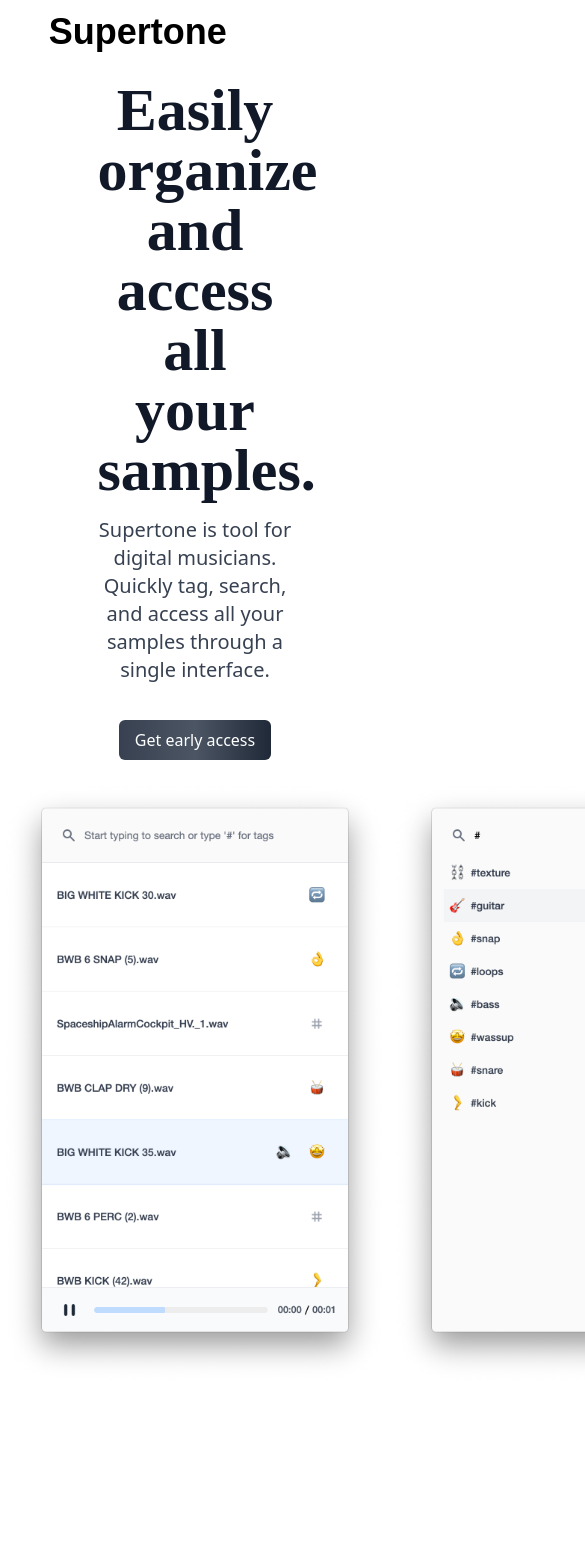
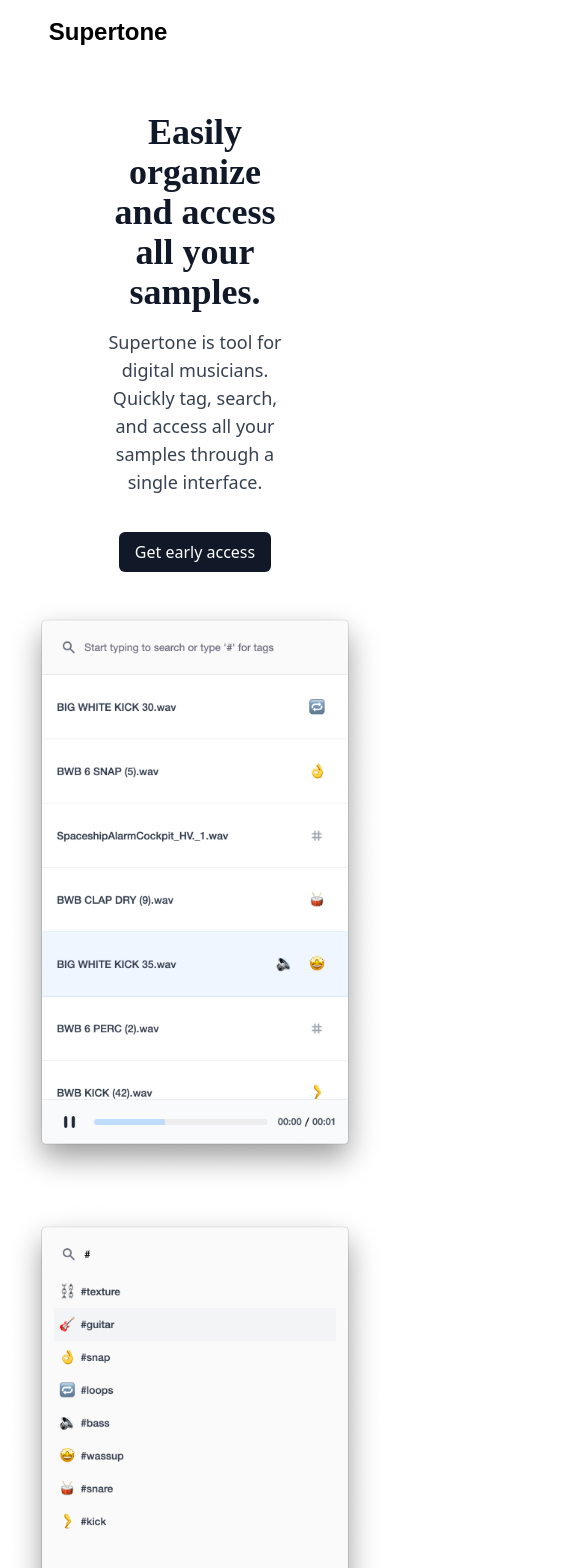
Before and after one commit to supertone-dev/supertone-website, a Next.js app: page / in a window 390 px wide. Shown: the top 1568 px of the page, 585 px wide, since content can reach past the window. Before the commit the page ends 1387 px from the top, so only its background shows below. Built offline with nearby package versions, Linux system fonts and the light colour scheme; a web font is replaced by a local one.

Commit message:
implemented responsive mobile design

```diff
--- a/pages/_app.js
+++ b/pages/_app.js
@@ -11,6 +11,10 @@
           href="https://use.typekit.net/gsd5aql.css"
         ></link>
         <link rel="icon" href="/favicon.svg" />
+        <meta
+          name="viewport"
+          content="width=device-width; initial-scale=1.0; maximum-scale=1.0; user-scalable=0;"
+        />
       </Head>
       <Component {...pageProps} />
     </>
--- a/pages/index.js
+++ b/pages/index.js
@@ -16,9 +16,11 @@
   return (
     <>
       <div className={`flex flex-col w-screen ${formIsOpen ? "hidden" : ""}`}>
-        <header className="w-full h-16 flex justify-center items-center">
+        <header className="w-full h-16 flex justify-center items-center mb-8">
           <div className="w-3/4 flex justify-between items-center">
-            <div className="text-4xl font-futuraBold font-bold">Supertone</div>
+            <div className="text-2xl md:text-4xl font-futuraBold font-bold">
+              Supertone
+            </div>
             {/* <button className="bg-gray-800 rounded-md h-9 text-white px-4 text-center align-middle">
             Get early access
           </button> */}
@@ -26,21 +28,21 @@
         </header>
         <main className="h-full w-full flex flex-col justify-center items-center">
           <div className="w-1/2 text-center">
-            <p className="text-6xl font-minion font-bold text-gray-900 my-4">
+            <p className="text-4xl md:text-6xl font-minion font-bold text-gray-900 my-4">
               Easily organize and access all your samples.
             </p>
-            <p className="text-xl text-gray-700 my-4">
+            <p className="text-lg md:text-xl text-gray-700 my-4">
               Supertone is tool for digital musicians. Quickly tag, search, and
               access all your samples through a single interface.
             </p>
           </div>
           <button
             onClick={onClick}
-            className="bg-gradient-to-r from-gray-700 via-gray-600 to-gray-800 text-white rounded-md px-4 py-2 my-5"
+            className="bg-gray-900 text-white rounded-md px-4 py-2 my-5"
           >
             Get early access
           </button>
-          <div className="flex">
+          <div className="flex flex-col md:flex-row">
             <img src="/samples.png" width="400px" className="rounded-md" />
             <img src="/tags.png" width="400px" className="rounded-md" />
           </div>
```
